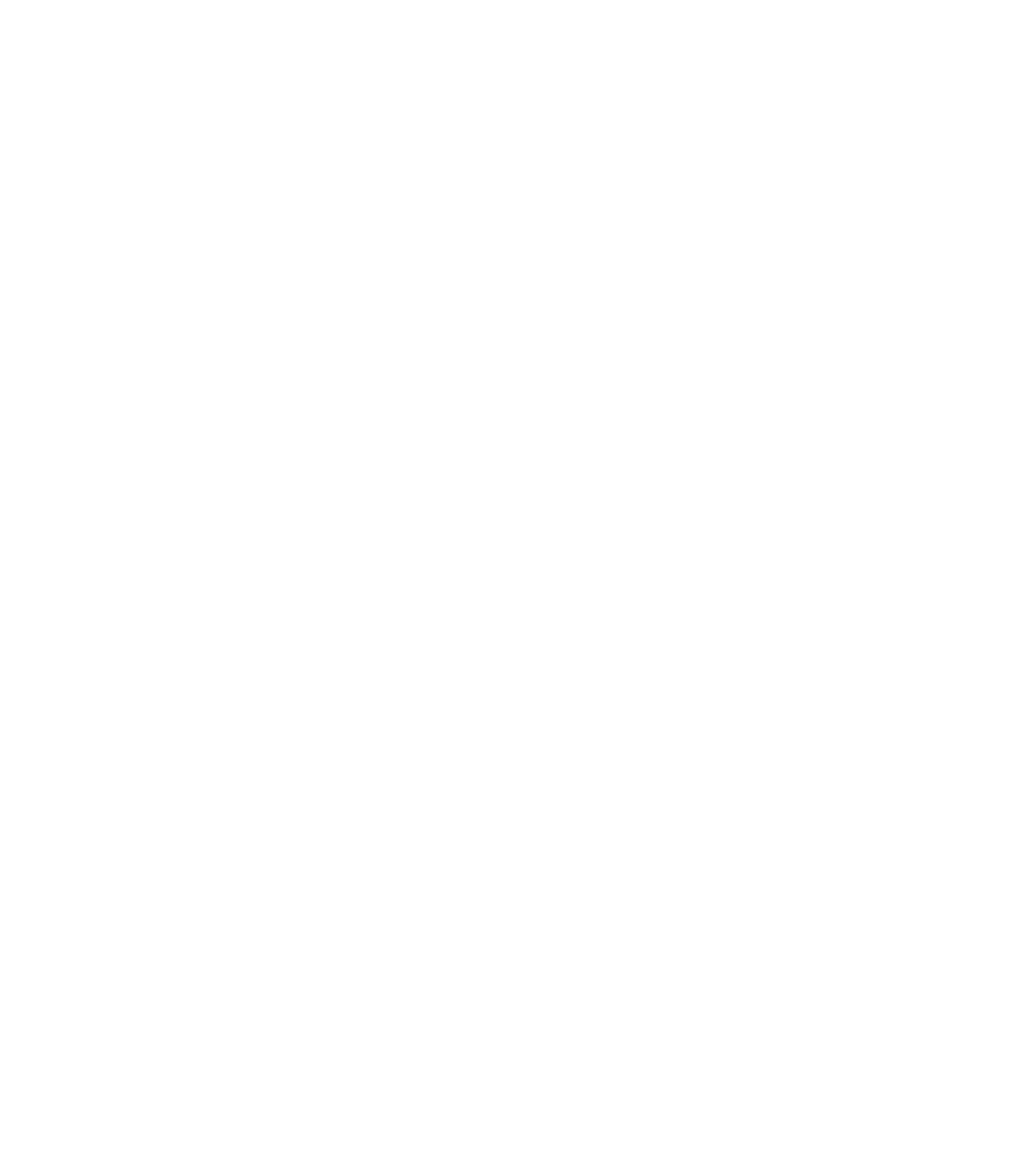
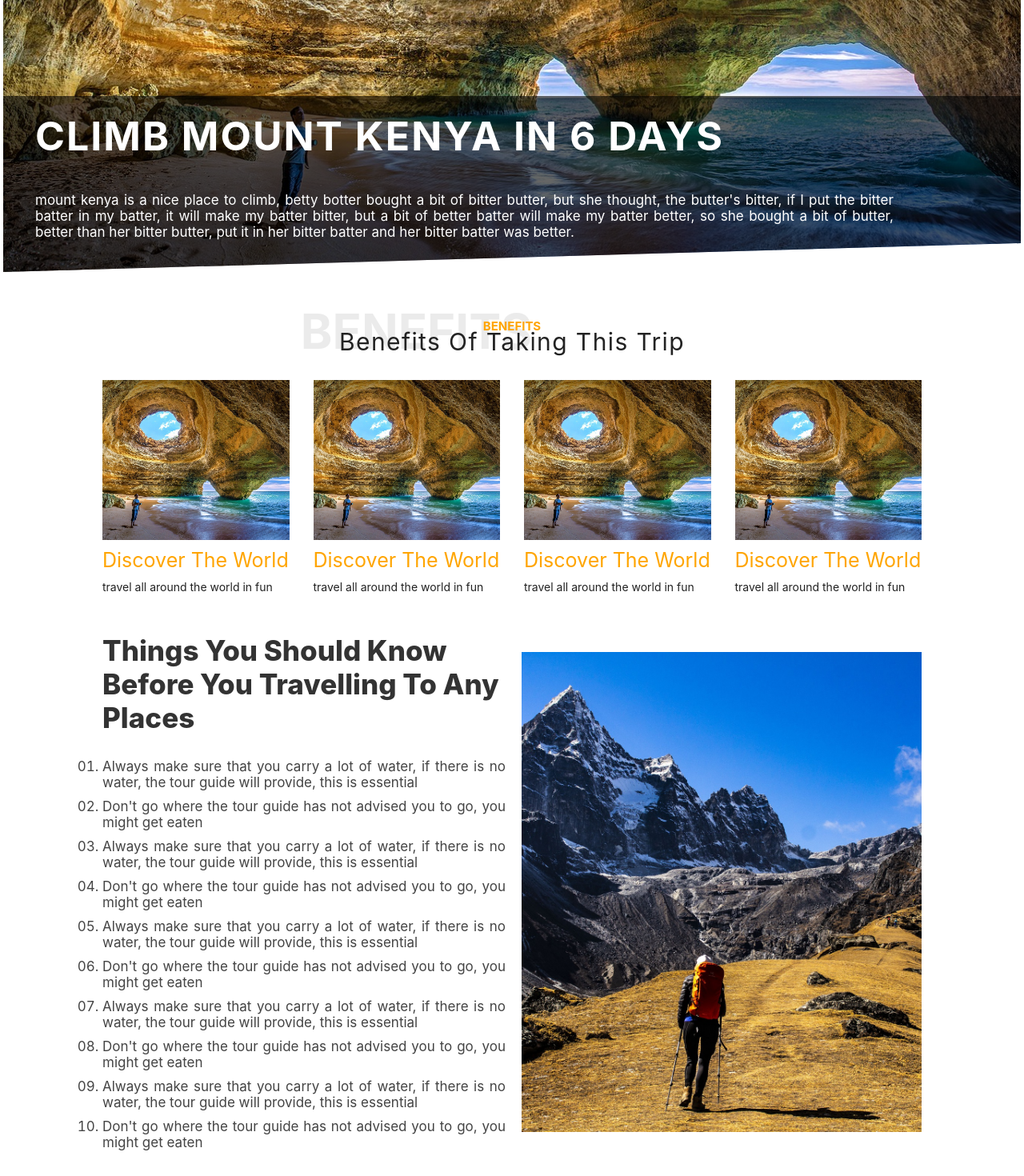
Before and after one commit to SADE-TechPrime-solutions/tours-client-001, a React (Create React App) app: page /mount-kenya in a window 1280 px wide. Before the commit this address had no page. Shown: the part 380-1850 px from the top of the page at 80% size. Before the commit the page ends 800 px from the top, so only its background shows below. Built offline with nearby package versions, Linux system fonts and the light colour scheme.

Commit message:
started the routed pages

```diff
--- a/src/App.css
+++ b/src/App.css
@@ -1293,3 +1293,142 @@ body {
 .tour__page__image:hover .tour__page__image--img{
   transform: scale(0.98);
 }
+
+
+
+
+/* Recollection */
+/* styling for extra pages */
+.fe-hero{
+  height: 90vh;
+  background-position: center;
+  background-size: cover;
+  background-repeat: no-repeat;
+  background-attachment: fixed;
+  position: relative;
+  clip-path: polygon(0 0, 100% 0, 100% 95%, 0 100%, 0 0);
+}
+
+.fe-hero__textbox{
+  background: linear-gradient(rgba(0, 0, 0, .6), rgba(0, 0, 0, .6));
+  position: absolute;
+  bottom: 0;
+  left: 0;
+  width: 100%;
+  padding: 2rem 4rem;
+}
+
+.herofe__title{
+  font-size: 5rem;
+  color: var(--color-white);
+  text-transform: uppercase;
+  margin-bottom: 4rem;
+  letter-spacing: 2px;
+}
+
+.herofe__description{
+  font-size: 1.7rem;
+  color: var(--color-white);
+  width: 90%;
+  text-align: justify;
+  margin-bottom: 2rem;
+}
+
+.fe-benefits{
+  margin: 5rem auto;
+}
+
+.fe-benefits__container{
+  display: grid;
+  grid-template-columns: repeat(auto-fit, minmax(20rem, 1fr));
+  justify-items: center;
+  align-content: center;
+  gap: 3rem;
+  width: 80vw;
+  margin: 3rem auto;
+}
+
+.benefit >*:not(:last-child){
+  margin-bottom: 1rem;
+}
+
+.benefit__image{
+  width: 100%;
+  height: 20rem;
+}
+
+.benefit__image--img{
+  width: 100%;
+  height: 100%;
+  display: block;
+  object-fit: cover;
+}
+
+.benefit__title{
+  font-size: 2.5rem;
+  font-weight: normal;
+  color: var(--color-pri-sub);
+  text-transform: capitalize;
+}
+
+.benefit__description{
+  font-size: 1.4rem;
+}
+
+.educational{
+  width: 80vw;
+  margin: 2rem auto;
+  display: flex;
+  align-items: center;
+}
+
+.educational__image{
+  min-width: 50rem;
+  height: 60rem;
+  margin-left: 2rem;
+}
+
+.educational__image--img{
+  width: 100%;
+  height: 100%;
+  display: block;
+  object-fit: cover;
+}
+
+.educational__title{
+  font-size: 3.5rem;
+  font-weight: 800;
+  color: #333;
+  text-transform: capitalize;
+  margin-bottom: 3rem;
+}
+
+.educational__list{
+  list-style: decimal-leading-zero;
+  font-size: 1.7rem;
+  color: #444;
+  text-align: justify;
+}
+
+.educational__list>*:not(:last-child){
+  margin-bottom: 1rem;
+}
+
+.educational__item{
+  list-style: decimal-leading-zero;
+}
+
+@media screen and (max-width: 750px) {
+  .educational{
+    width: 90vw;
+    margin: 2rem auto;
+    display: flex;
+    flex-direction: column;
+  }
+
+  .educational__image{
+    width: 100%;
+    margin-left: 0;
+    margin-top: 1rem;
+  }
+}
--- /dev/null
+++ b/src/Components/Pages/FullExplanation/Benefits/Benefit.jsx
@@ -0,0 +1,15 @@
+import React from "react";
+
+const Benefit = ({image, title, description}) => {
+    return(
+        <div className="benefit">
+            <div className="benefit__image">
+                <img src={image} alt="benefit image" className="benefit__image--img" />
+            </div>
+            <h3 className="benefit__title">{title}</h3>
+            <p className="benefit__description">{description}</p>
+        </div>
+    )
+}
+
+export default Benefit;
--- /dev/null
+++ b/src/Components/Pages/FullExplanation/Educational/Educational.jsx
@@ -0,0 +1,28 @@
+import React from 'react';
+import img from './../../../../Assets/images/bgh1.jpg';
+
+const Educational = () => {
+    return(
+        <section className="educational">
+            <div className="educational__educationals">
+                <h1 className="educational__title">Things you should know before you travelling to any places</h1>
+                <ol className="educational__list">
+                    <li className="educational__item">Always make sure that you carry a lot of water, if there is no water, the tour guide will provide, this is essential</li>
+                    <li className="educational__item">Don't go where the tour guide has not advised you to go, you might get eaten</li>
+                    <li className="educational__item">Always make sure that you carry a lot of water, if there is no water, the tour guide will provide, this is essential</li>
+                    <li className="educational__item">Don't go where the tour guide has not advised you to go, you might get eaten</li>
+                    <li className="educational__item">Always make sure that you carry a lot of water, if there is no water, the tour guide will provide, this is essential</li>
+                    <li className="educational__item">Don't go where the tour guide has not advised you to go, you might get eaten</li>
+                    <li className="educational__item">Always make sure that you carry a lot of water, if there is no water, the tour guide will provide, this is essential</li>
+                    <li className="educational__item">Don't go where the tour guide has not advised you to go, you might get eaten</li>
+                    <li className="educational__item">Always make sure that you carry a lot of water, if there is no water, the tour guide will provide, this is essential</li>
+                    <li className="educational__item">Don't go where the tour guide has not advised you to go, you might get eaten</li>
+                </ol>
+            </div>
+            <div className="educational__image">
+                <img src={img} alt="traveller enjoying life" className="educational__image--img" />
+            </div>
+        </section>
+    )
+}
+export default Educational;
--- /dev/null
+++ b/src/Components/Pages/FullExplanation/Hero/Hero.jsx
@@ -0,0 +1,16 @@
+import React from "react";
+
+const HeroFE = ({backImg, title, description}) => {
+    return(
+        <section className="fe-hero" style={{backgroundImage: `url(${backImg})`}}>
+            <div className="fe-hero__textbox">
+                <h1 className="herofe__title">{title}</h1>
+                <p className="herofe__description">{description}</p>
+            </div>
+        </section>
+    )
+}
+
+export default HeroFE;
+
+// `linear-gradient(rgba(0, 0, 0, .2), rgba(0, 0, 0, .3)),
--- /dev/null
+++ b/src/Components/Pages/FullExplanation/MtKenya.jsx
@@ -0,0 +1,30 @@
+import React from "react";
+import Heading from "../../Heading/Heading";
+import HeroFE from "./Hero/Hero";
+import Educational from "./Educational/Educational";
+import Benefit from "./Benefits/Benefit";
+import imgbg from "./../../../Assets/images/vac6.jpg";
+
+const MountKenyaPage = () => {
+  return (
+    <div className="root">
+      <HeroFE
+        backImg={imgbg}
+        title="climb mount kenya in 6 days"
+        description="mount kenya is a nice place to climb, betty botter bought a bit of bitter butter, but she thought, the butter's bitter, if I put the bitter batter in my batter, it will make my batter bitter, but a bit of better batter will make my batter better, so she bought a bit of butter, better than her bitter butter, put it in her bitter batter and her bitter batter was better."
+      />
+      <div className="fe-benefits">
+            <Heading mainHeading="benefits of taking this trip" subHeading="benefits" bgText="benefits" />
+          <div className="fe-benefits__container">
+            <Benefit image={imgbg} title="discover the world" description="travel all around the world in fun" />
+            <Benefit image={imgbg} title="discover the world" description="travel all around the world in fun" />
+            <Benefit image={imgbg} title="discover the world" description="travel all around the world in fun" />
+            <Benefit image={imgbg} title="discover the world" description="travel all around the world in fun" />
+          </div>
+      </div>
+      <Educational />
+    </div>
+  );
+};
+
+export default MountKenyaPage;
--- a/src/Components/Tours/Tour.jsx
+++ b/src/Components/Tours/Tour.jsx
@@ -1,16 +1,16 @@
 import React from "react";
 import { Suitcase } from "../Icons/Icons";
+import { Link } from "react-router-dom";
 
-const Tour = ({image, duration, zone, pricing, description}) => {
+const Tour = ({image, duration, zone, pricing, description, link}) => {
     return(
         <div className="tour" style={{backgroundImage: `linear-gradient(rgba(0, 0, 0, .2), rgba(0, 0, 0, .3)),url(${image})`}}>
-            {/* <img src={image} alt={zone} className="tour__image" /> */}
-            {/* <div className="tour__overlay"></div> */}
             <span className="tour__duration">{duration}</span>
             <h2 className="tour__title">{zone}</h2>
             <p className="tour__pricing">{pricing}</p>
             <p className="tour__description">{description} <span className="tour__svg"><Suitcase /></span></p>
-            <a href="/" className="tour__button">learn more and book tour</a>
+            {/* <a href="/" className="tour__button" >learn more and book tour</a> */}
+            <Link to={link} className="tour__button">learn more about this tour</Link>
         </div>
     )
 }
--- a/src/Components/Tours/Tours.jsx
+++ b/src/Components/Tours/Tours.jsx
@@ -18,6 +18,7 @@ const Tours = () => {
       pricing: "from $1000",
       description:
         "A classic adventure on Mount Kenya which is not too long, although the summit day itself is challenging and at relatively high altitude. Expect quite a lot of wildlife and lots of secluded trails with bizarre flora and fauna.",
+      link: '/mount-kenya'
     },
     {
       image: tourImg2,
@@ -26,6 +27,7 @@ const Tours = () => {
       pricing: "from $1600",
       description:
         "Rising majestically above the African plains, Mt. Kilimanjaro has beckoned to climbers since the first recorded summit in 1889.Nearly every climber who has summitted Uhuru Peak, the highest summit on Kibo’s crater rim, has recorded his or her thoughts about the accomplishment in a book stored in a wooden box at the top?",
+        link: '/mount-kenya'
     },
     {
       image: tourImg3,
@@ -33,6 +35,7 @@ const Tours = () => {
       zone: "nothern kenya",
       pricing: "from $2600",
       description:"Get off the trodden tourist tracks on this camping expedition to remote, isolated and wild parts of northern Kenya. Journey along rough African roads to picturesque Lake Turkana and the stark Chalbi Desert then lush Marsabit National Park and the game-rich Samburu National Reserve, travelling by 4x4 Land Cruiser or overland truck.",
+      link: '/mount-kenya'
     },
     {
       image: tourImg4,
@@ -41,6 +44,7 @@ const Tours = () => {
       pricing: "from $1900",
       description:
         "The Rwenzori Mountains is one of the top destinations visited by travelers that wish to explore the snow-capped mountains within Africa. Trekking the green, mist-shrouded Rwenzori Mountains is like stepping into a wonderland. An incredible experience will stay with you for a lifetime when a person talks about the Rwenzoris",
+        link: '/mount-kenya'
     },
     {
       image: tourImg6,
@@ -49,6 +53,7 @@ const Tours = () => {
       pricing: "from $1000",
       description:
         "The Maasai Mara requires no introduction. It is home to the wildebeest migration that takes place between it and the Serengeti every year. Other than the migration, the park is home to lions, buffalos, elephants, cheetahs, hippos, giraffes and hundreds of different animal species and birds. It is also one of the few places where you can do game drives and go for cultural tours in a Masai village.",
+        link: '/mount-kenya'
     },
     {
       image: tourImg5,
@@ -57,6 +62,7 @@ const Tours = () => {
       pricing: "from $2000",
       description:
         "Any visitor to Kenya should consider visiting Mombasa during their holidays! This top destination for people who want to experience a tropical feel while in Africa. Mombasa provides the opportunity to enjoy incredible weather, the beautiful waters of the Indian Ocean, white sandy beaches, and the tastiest Kenyan food.",
+      link: '/mount-kenya'
     },
   ];
   return (
@@ -74,6 +80,7 @@ const Tours = () => {
             zone={el.zone}
             pricing={el.pricing}
             description={el.description}
+            link={el.link}
             key={i}
           />
         ))}
--- a/src/index.js
+++ b/src/index.js
@@ -5,7 +5,8 @@ import reportWebVitals from './reportWebVitals';
 import { BrowserRouter, Route, Routes } from "react-router-dom";
 import PageSample from '././Components/Pages/PageSample';
 import MountKenyaHike from './Components/Pages/MountKenyaHike';
-import GalleryPage from './Components/Pages/GalleryPage/Gallery'
+import GalleryPage from './Components/Pages/GalleryPage/Gallery';
+import MountKenyaPage from './Components/Pages/FullExplanation/MtKenya'
 
 ReactDOM.render(
   <BrowserRouter>
@@ -14,6 +15,7 @@ ReactDOM.render(
     <Route path='/climbing-mount-kenya' element={<PageSample />}/>
     <Route path='/climbing-mount-kenya-2' element={<MountKenyaHike />}/>
     <Route path='gallery' element={<GalleryPage />} />
+    <Route path='/mount-kenya' element={<MountKenyaPage />} />
   </Routes>
   </BrowserRouter>,
   document.getElementById('root')
```
